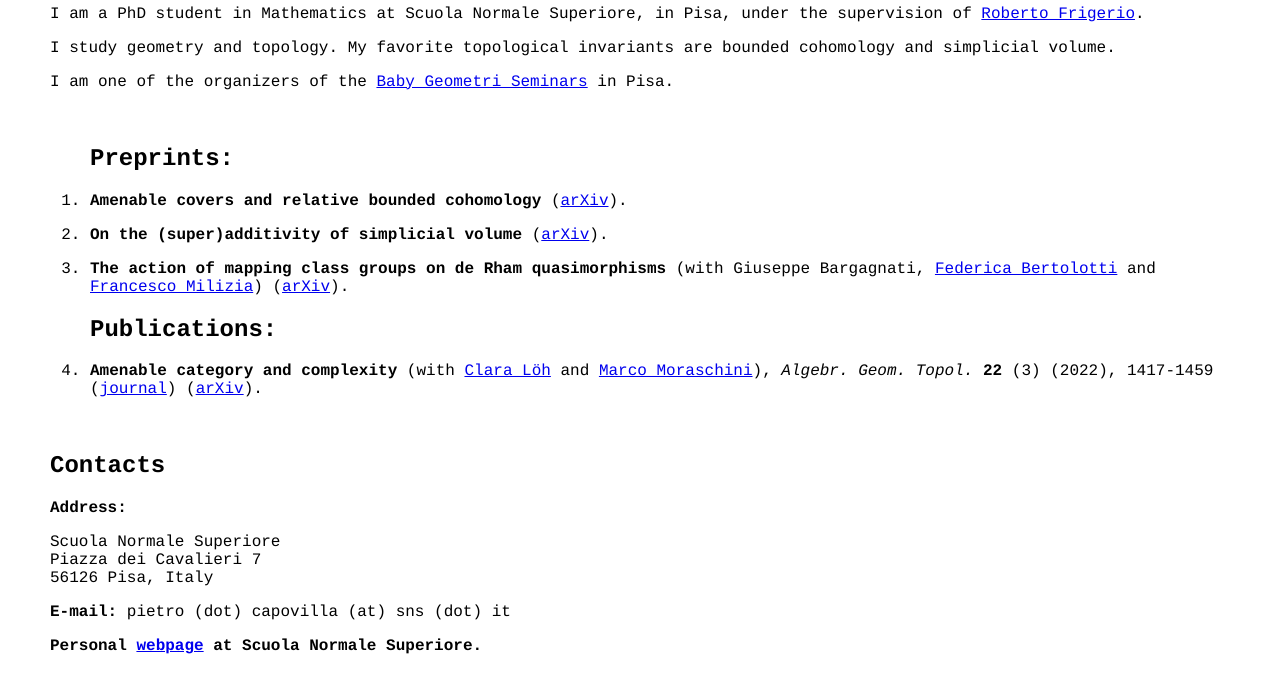
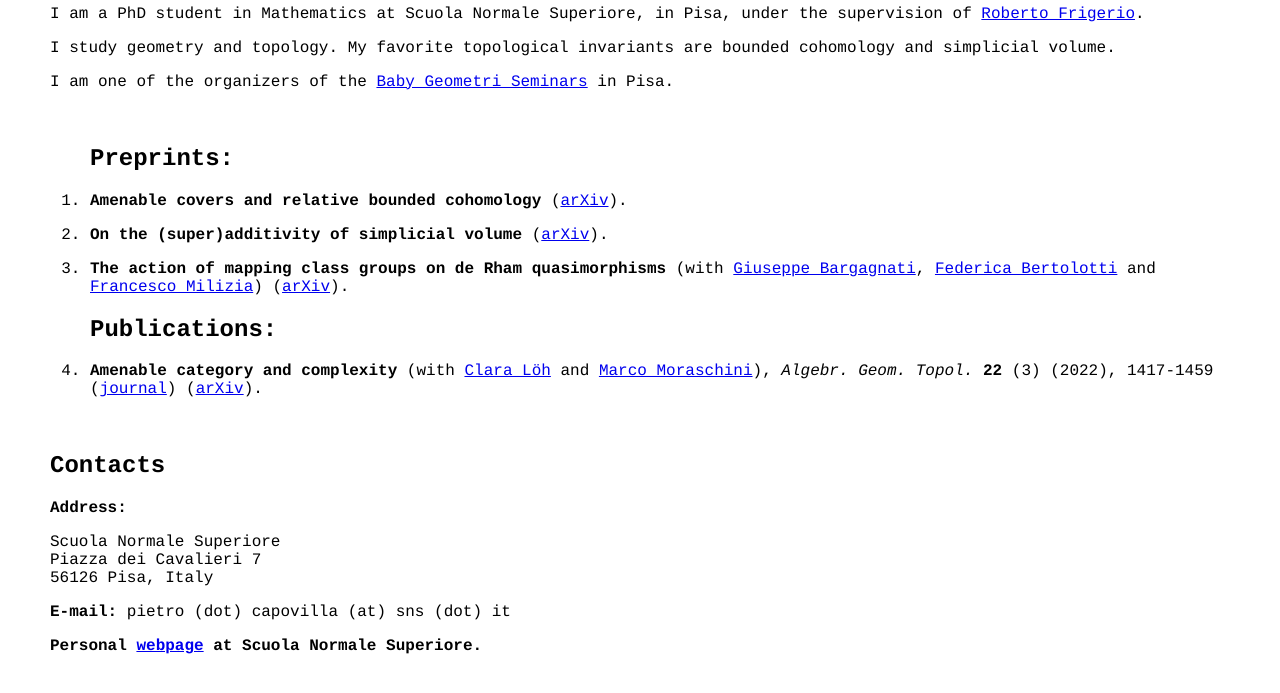
Before and after one commit to ilcapovilla/ilcapovilla.github.io, a plain HTML site: page index.html in a window 1280 px wide. Shown: the part 117-810 px from the top of the page. Drawn offline with Linux system fonts and the light colour scheme.

Commit message:
'updates'

```diff
--- a/index.html
+++ b/index.html
@@ -74,7 +74,7 @@
 
 		<p>
 			<li>
-			<b>The action of mapping class groups on de Rham quasimorphisms</b> (with Giuseppe Bargagnati, <a href="https://sites.google.com/view/federicabertolotti">Federica Bertolotti</a> and <a href="https://fmilizia.github.io/">Francesco Milizia</a>)
+			<b>The action of mapping class groups on de Rham quasimorphisms</b> (with <a href="https://www.unibo.it/sitoweb/giuseppe.bargagnati2">Giuseppe Bargagnati</a>, <a href="https://sites.google.com/view/federicabertolotti">Federica Bertolotti</a> and <a href="https://fmilizia.github.io/">Francesco Milizia</a>)
 			<!--<i>To appear in Geom. Dedicata </i>-->
 			(<a href="https://arxiv.org/abs/2311.07728">arXiv</a>).
 
```
